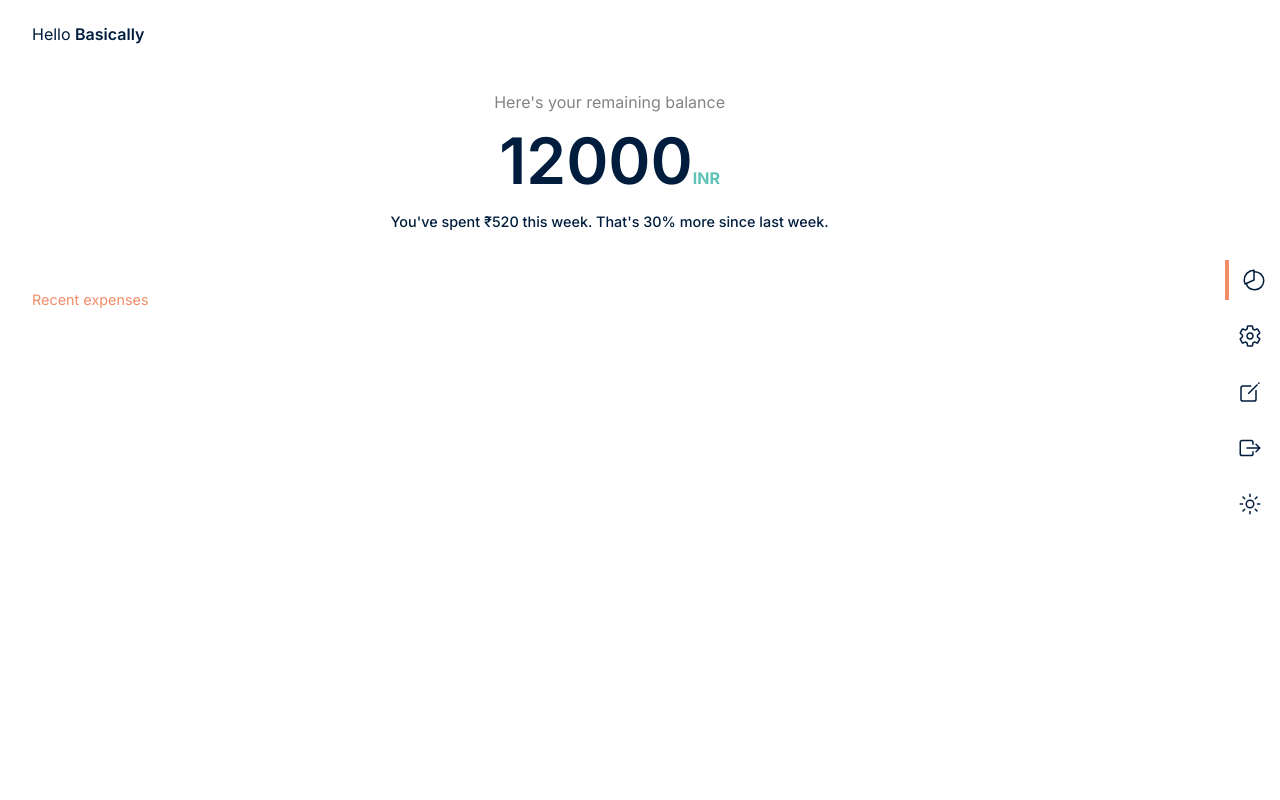
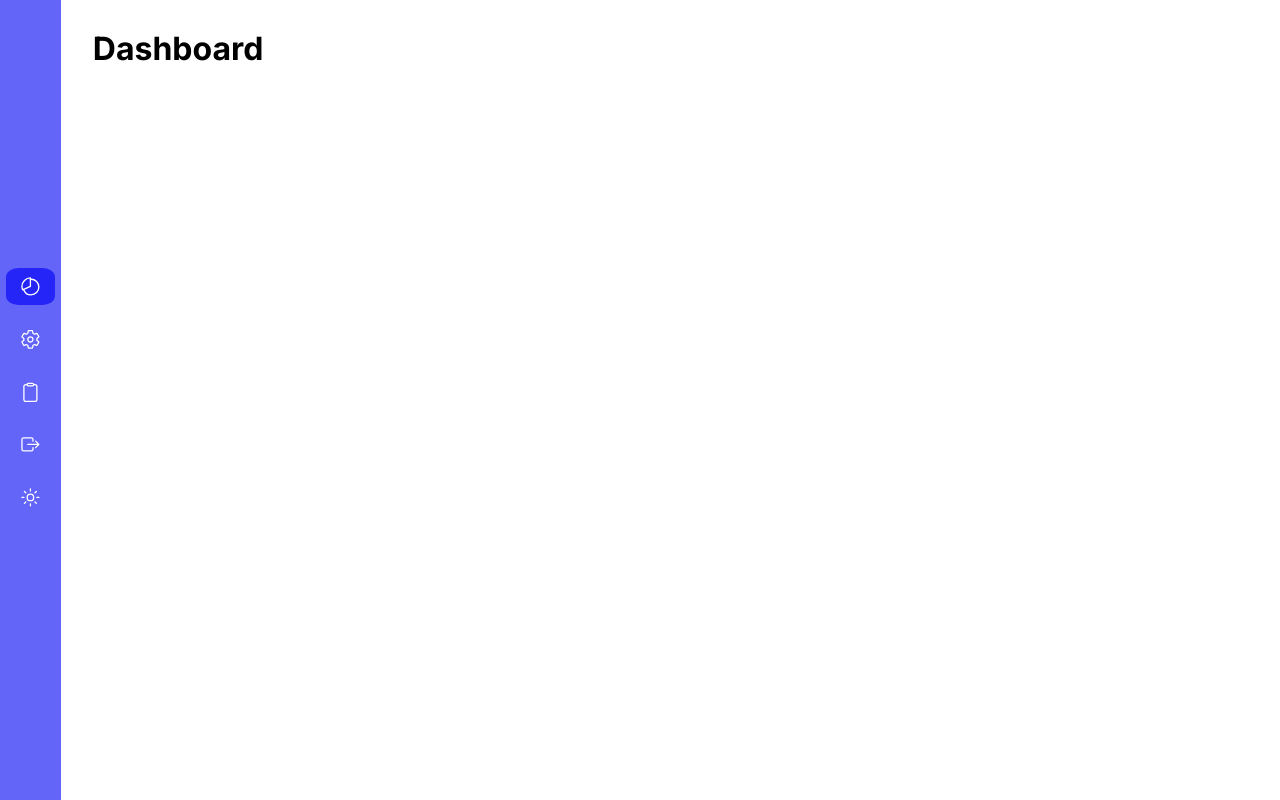
Before and after one commit to aswinikalyan30/expense-tracker, a React (Create React App) app: page / in a window 1280 px wide. Built offline with nearby package versions, Linux system fonts and the light colour scheme.

Commit message:
committing files to github before design changes

```diff
--- a/src/App.js
+++ b/src/App.js
@@ -13,6 +13,7 @@ import Form from "./components/Form";
 import Dashboard from "./components/Dashboard";
 import Navigation from "./components/Navigation";
 import UserSettings from "./components/UserSettings";
+import Transaction from "./components/Transaction";
 
 //importing hooks
 import { useState } from "react";
@@ -24,20 +25,18 @@ function App() {
   //state variables
   const [balance, setBalance] = useState(12000);
   const [showForm, setShowForm] = useState(false);
-  const [incomes, setIncomes] = useState([]);
-  const [expenses, setExpenses] = useState([]);
+  const [transactions, setTransactions] = useState([]);
   const [theme, setTheme] = useState("light");
   const currency = String.fromCharCode(8377);
 
   const addRecord = (data) => {
     if (data.recordType === "income") {
       setBalance(balance + data.amount);
-      setIncomes([data, ...incomes]);
     } else {
       setBalance(balance - data.amount);
-      setExpenses([data, ...expenses]);
     }
-    console.log(data)
+    setTransactions([data, ...transactions]);
+    console.log(transactions);
   };
   const handleThemeChange = () => {
     if (theme === "light") {
@@ -49,21 +48,6 @@ function App() {
 
   return (
     <div className="container">
-      <Routes>
-        <Route path="settings" element={<UserSettings theme={theme} />} />
-        <Route
-          path="/"
-          element={
-            <Dashboard
-              balance={balance}
-              currency={currency}
-              expenses={expenses}
-              incomes={incomes}
-              theme={theme}
-            />
-          }
-        />
-      </Routes>
       <Navigation
         theme={theme}
         handleThemeChange={handleThemeChange}
@@ -76,6 +60,20 @@ function App() {
           categoriesData={categoriesData}
         />
       )}
+      <Routes>
+        <Route path="settings" element={<UserSettings theme={theme} />} />
+        <Route path="transaction" element={<Transaction theme={theme} />} />
+        <Route
+          path="/"
+          element={
+            <Dashboard
+              balance={balance}
+              currency={currency}
+              theme={theme}
+            />
+          }
+        />
+      </Routes>
     </div>
   );
 }
--- a/src/components/Basic.js
+++ /dev/null
@@ -1,28 +0,0 @@
-/* eslint-disable react/prop-types */
-/* eslint-disable react/no-unescaped-entities */
-import React from "react";
-import "./../scss/Basic.scss";
-
-const Basic = (props) => {
-  const { balance, currency } = props;
-  return (
-    <section id="main">
-      <h3>
-        Hello <span id="user-name">Basically</span>
-      </h3>
-      <section id="basic-info">
-        <span id="balance-text">Here's your remaining balance</span>
-        <span id="balance-amount">
-          {balance}
-          <span id="currency">INR</span>
-        </span>
-        <p id="extra-text">
-          You've spent {currency}520 this week.
-          That's 30% more since last week.
-        </p>
-      </section>
-    </section>
-  );
-};
-
-export default Basic;
--- a/src/components/Dashboard.js
+++ b/src/components/Dashboard.js
@@ -1,8 +1,6 @@
 /* eslint-disable react/prop-types */
 /* eslint-disable no-unused-vars */
 import React from 'react';
-import Basic from './Basic';
-import Overview from './Overview'
 import './../scss/Dashboard.scss';
 
 const Dashboard = (props) => {
@@ -15,8 +13,7 @@ const Dashboard = (props) => {
     } = props;
     return(
         <main className={`${theme}`}>
-            <Basic balance={balance} currency={currency} />
-            <Overview currency={currency} expenses={expenses} incomes={incomes} />
+            <h1>Dashboard</h1>
         </main>
     )
 }
--- a/src/components/Navigation.js
+++ b/src/components/Navigation.js
@@ -16,15 +16,17 @@ import {
   IoSettings,
   IoCreateOutline,
   IoCreate,
+  IoClipboard,
+  IoClipboardOutline,
   IoPieChartOutline,
   IoPieChart,
 } from "react-icons/io5";
 
+
 const Navigation = (props) => {
   const { theme, handleThemeChange, setShowForm } = props;
   return (
-    <div className={`navigation ${theme}`}>
-      <nav>
+    <nav className={`navigation ${theme}`}>
       <li className="nav-items">
         <NavLink
           to="/"
@@ -46,9 +48,14 @@ const Navigation = (props) => {
         </NavLink>
       </li>
       <li className="nav-items">
-          <button onClick={() => setShowForm(true)}>
-            {theme === "light" ? <IoCreateOutline /> : <IoCreate />}
-          </button>
+        <NavLink
+          to="transaction"
+          className={({ isActive }) =>
+            'nav-links' + (isActive ? ' active' : '')
+        }
+        >
+          {theme === 'light' ? <IoClipboardOutline /> : <IoClipboard />}
+        </NavLink>
       </li>
       <li className="nav-items">
         <button>{theme === "light" ? <IoExitOutline /> : <IoExit />}</button>
@@ -59,7 +66,6 @@ const Navigation = (props) => {
         </button>
       </li>
     </nav>
-    </div>
   );
 };
 
--- a/src/components/Overview.js
+++ /dev/null
@@ -1,53 +0,0 @@
-/* eslint-disable react/prop-types */
-/* eslint-disable no-unused-vars */
-import React from "react";
-import "./../scss/Overview.scss";
-
-const Overview = (props) => {
-  const { currency, expenses } = props;
-
-  return (
-    <section id="overview">
-      <h3>Recent expenses</h3>
-      <div id="expenses-list">
-        <ul>
-        {expenses[0] !== undefined && (
-            <li>
-              <div className="category">
-                <span className="category-title">{expenses[0].category}</span>
-                <span className="category-date">{expenses[0].date}</span>
-              </div>
-              <div className="category-price">
-                <span className="category-amount">{currency}{expenses[0].amount}</span>
-              </div>
-            </li>
-        )}
-        {expenses[1] !== undefined && (
-            <li>
-              <div className="category">
-                <span className="category-title">{expenses[1].category}</span>
-                <span className="category-date">{expenses[1].date}</span>
-              </div>
-              <div className="category-price">
-                <span className="category-amount">{currency}{expenses[1].amount}</span>
-              </div>
-            </li>
-        )}
-        {expenses[2] !== undefined && (
-            <li>
-              <div className="category">
-                <span className="category-title">{expenses[2].category}</span>
-                <span className="category-date">{expenses[2].date}</span>
-              </div>
-              <div className="category-price">
-                <span className="category-amount">{currency}{expenses[2].amount}</span>
-              </div>
-            </li>
-        )}
-        </ul>
-      </div>
-    </section>
-  );
-};
-
-export default Overview;
--- /dev/null
+++ b/src/components/Transaction.jsx
@@ -0,0 +1,12 @@
+import React from 'react';
+import './../scss/Transaction.scss';
+
+const Transaction = () => {
+    return (
+        <main>
+            <h1>Transactions</h1>
+        </main>
+    )
+}
+
+export default Transaction;
--- a/src/scss/Basic.scss
+++ /dev/null
@@ -1,38 +0,0 @@
-@import "Theme";
-#main {
-  h3 {
-    font-size: 1rem;
-    font-weight: 400;
-    span {
-      font-weight: 600;
-    }
-    width: 100%;
-  }
-
-  #basic-info {
-    display: flex;
-    flex-direction: column;
-    justify-content: center;
-    align-items: center;
-    padding: 2rem 0;
-
-    #balance-text {
-      color: $primary-grey;
-    }
-    #balance-amount {
-      font-size: 4rem;
-      font-weight: 600;
-      #currency {
-        text-transform: uppercase;
-        font-size: 1rem;
-        font-weight: 700;
-        color: $primary-green;
-      }
-      margin: 10px 0 0;
-    }
-    p {
-      font-size: 0.9rem;
-      font-weight: 500;
-    }
-  }
-}
--- a/src/scss/Form.scss
+++ b/src/scss/Form.scss
@@ -8,6 +8,7 @@
   position: fixed;
   right: 0;
   overflow: hidden;
+  filter: drop-shadow(1px 2px 8px hsl(173, 60%, 50%));
 
   form {
     display: flex;
--- a/src/scss/Navigation.scss
+++ b/src/scss/Navigation.scss
@@ -1,21 +1,30 @@
 @import "Theme";
 
-.navigation {
+nav {
   width: $navigation-width;
   height: 100vh;
   overflow: hidden;
   box-sizing: border-box;
   will-change: border-left;
-  nav {
-    height: 100%;
   display: flex;
   flex-direction: column;
   align-items: center;
   justify-content: center;
+  &.light {
+    background-color: $nav-blue;
+    button, .nav-links {
+      color: white;
+      background-color: transparent;
+      &.active {
+        background-color: $nav-active-blue;
+        border-radius: 25%;
+      }
+    }
+  }
+
   .nav-items {
     list-style: none;
     width: 80%;
-
     button,
     .nav-links {
       text-decoration: none;
@@ -24,21 +33,17 @@
       justify-content: center;
       align-items: center;
       border: none;
-        font-size: 1.5rem;
+      border-radius: 50%;
+      font-size: 1.3rem;
       width: 100%;
-        background-color: transparent;
+      // background-color: transparent;
       margin-bottom: 1rem;
       padding-top: 0.5rem;
       padding-bottom: 0.5rem;
-        transition: border-left 0.2s;
-
-        &.active {
-          border-left: 4px solid $primary-red;
+      transition: border-radius 0.2s;
     }
-        // &.dark-active {
-        //   border-left: 4px solid $primary-white;
-        // }
+    button {
+      background-color: transparent;
     }
   }
 }
-}
--- a/src/scss/Overview.scss
+++ /dev/null
@@ -1,45 +0,0 @@
-@import 'Theme';
-
-#overview {
-    h3 {
-        font-weight: 400;
-        font-size: 0.9rem;
-        color: $primary-red;
-    }
-
-    #expenses-list {
-        ul {
-            list-style-type: none;
-            padding: 0;
-            width: 40%;
-        }
-        li {
-            background-color: $secondary-grey;
-            margin-bottom: 0.8rem;
-            border-radius: 10px;
-            display: flex;
-            flex-direction: row;
-            justify-content: space-between;
-            padding: 1rem 2rem;
-        }
-        .category {
-            display: flex;
-            flex-direction: column;
-
-            .category-title {
-                font-weight: 500;
-                text-transform: capitalize;
-            }
-            .category-date {
-                font-size: 0.8rem;
-                color: $primary-grey;
-            }
-        }
-        .price {
-            display: flex;
-            flex-direction: column;
-            justify-content: center;
-            font-weight: 500;
-        }
-    }
-}
--- a/src/scss/Theme.scss
+++ b/src/scss/Theme.scss
@@ -5,6 +5,10 @@ $primary-grey: #838383;
 $primary-red: #F38D68;
 $secondary-grey: #E5E5E5;
 $dark-blue: #001d3d;
+
+//new color pallete
+$nav-blue: rgba(99, 100, 248, 1);
+$nav-active-blue: rgba(36, 37, 246, 1);
 
 
 //paddings and margins
@@ -14,20 +18,3 @@ $navigation-width: 5vw;
 $default-fs: 1rem;
 $fs-m: 1.25rem;
 $fs-l: 1.5rem;
-
-//class styling for light and dark mode
-
-.light {
-    background-color: white;
-    color: $dark-blue;
-    button, .nav-links {
-        color: $dark-blue;
-    }
-}
-.dark {
-    background-color: $dark-blue;
-    color: white ;
-    button, .nav-links {
-        color: white;
-    }
-}
--- /dev/null
+++ b/src/scss/Transaction.scss
@@ -0,0 +1,5 @@
+@import 'Theme';
+
+main {
+    width: $component-width;
+}
```
Lines whose indentation alone changed are shown as unchanged.
